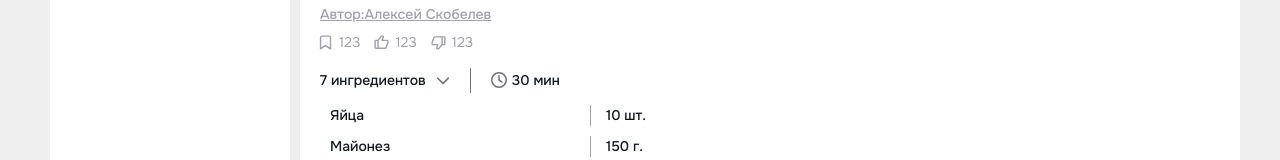
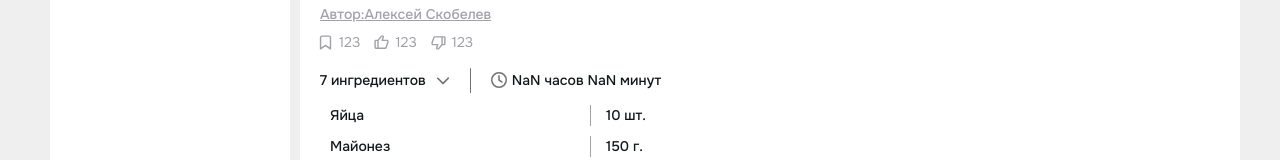
Before and after one commit to TheAndrey777/povarenok, a React (Vite) app in the folder frontend/: page /recipe in a window 1280 px wide. Shown: the part 585-745 px from the top of the page. Built offline with nearby package versions, Linux system fonts and the light colour scheme; no server answers.

Commit message:
fix(frontend): time recipe

```diff
--- a/frontend/src/views/favourites/FavouriteItem.tsx
+++ b/frontend/src/views/favourites/FavouriteItem.tsx
@@ -24,7 +24,7 @@ interface FavouriteItemProps {
   dislike: number;
   favourites: number;
   ingredients: ingredient[];
-  time: string;
+  time: number;
   manual: string;
 }
 
@@ -38,7 +38,7 @@ const FavouriteItem: React.FC<FavouriteItemProps> = ({
   dislike = 0,
   favourites = 0,
   ingredients = [],
-  time = "",
+  time = 0,
   manual = "",
 }) => {
   const navigate = useNavigate();
@@ -51,6 +51,25 @@ const FavouriteItem: React.FC<FavouriteItemProps> = ({
       return n + " ингредиента";
     }
     return n + " ингредиентов";
+  };
+
+  const getHour = (n: number) => {
+    if (n == 0) return "";
+    if (n % 10 === 1 && n % 100 !== 11) return n + " час";
+    if (n % 10 >= 2 && n % 10 <= 4 && (n % 100 < 10 || n % 100 >= 20))
+      return n + " часа";
+    return n + " часов";
+  };
+  const getMinute = (n: number) => {
+    if (n == 0) return "";
+    if (n % 10 === 1 && n % 100 !== 11) return n + " минута";
+    if (n % 10 >= 2 && n % 10 <= 4 && (n % 100 < 10 || n % 100 >= 20))
+      return n + " минуты";
+    return n + " минут";
+  };
+
+  const getTime = (n: number) => {
+    return getHour(Math.floor(n / 60)) + " " + getMinute(n % 60);
   };
 
   return (
@@ -100,7 +119,9 @@ const FavouriteItem: React.FC<FavouriteItemProps> = ({
           </div>
           <span className="h-[25px] w-[1px] bg-default-500 rounded-full mx-[5px]"></span>
           <FaRegClock className="ml-[5px] text-default-500 h-[16px] w-[16px]" />
-          <div className=" text-[14px] font-medium ml-[5px]">{time}</div>
+          <div className=" text-[14px] font-medium ml-[5px]">
+            {getTime(time)}
+          </div>
         </div>
       </div>
 
--- a/frontend/src/views/recipe-list/RecipeItem.tsx
+++ b/frontend/src/views/recipe-list/RecipeItem.tsx
@@ -31,7 +31,7 @@ interface RecipeItemProps {
   dislike: number;
   favourites: number;
   ingredients: ingredient[];
-  time: string;
+  time: number;
   manual: string;
   favourite: boolean;
 }
@@ -46,7 +46,7 @@ const RecipeItem: React.FC<RecipeItemProps> = ({
   dislike = 123,
   favourites = 123,
   ingredients = [],
-  time = "30 мин",
+  time = 30,
   manual = "",
   favourite = false,
 }) => {
@@ -63,6 +63,25 @@ const RecipeItem: React.FC<RecipeItemProps> = ({
       return n + " ингредиента";
     }
     return n + " ингредиентов";
+  };
+
+  const getHour = (n: number) => {
+    if (n == 0) return "";
+    if (n % 10 === 1 && n % 100 !== 11) return n + " час";
+    if (n % 10 >= 2 && n % 10 <= 4 && (n % 100 < 10 || n % 100 >= 20))
+      return n + " часа";
+    return n + " часов";
+  };
+  const getMinute = (n: number) => {
+    if (n == 0) return "";
+    if (n % 10 === 1 && n % 100 !== 11) return n + " минута";
+    if (n % 10 >= 2 && n % 10 <= 4 && (n % 100 < 10 || n % 100 >= 20))
+      return n + " минуты";
+    return n + " минут";
+  };
+
+  const getTime = (n: number) => {
+    return getHour(Math.floor(n / 60)) + " " + getMinute(n % 60);
   };
 
   return (
@@ -112,7 +131,9 @@ const RecipeItem: React.FC<RecipeItemProps> = ({
           </div>
           <span className="h-[25px] w-[1px] bg-default-500 rounded-full mx-[5px]"></span>
           <FaRegClock className="ml-[5px] text-default-500 h-[16px] w-[16px]" />
-          <div className=" text-[14px] font-medium ml-[5px]">{time}</div>
+          <div className=" text-[14px] font-medium ml-[5px]">
+            {getTime(time)}
+          </div>
         </div>
       </div>
 
--- a/frontend/src/views/recipe/Recipe.tsx
+++ b/frontend/src/views/recipe/Recipe.tsx
@@ -14,6 +14,25 @@ const Recipe = () => {
       return n + " ингредиента";
     }
     return n + " ингредиентов";
+  };
+
+  const getHour = (n: number) => {
+    if (n == 0) return "";
+    if (n % 10 === 1 && n % 100 !== 11) return n + " час";
+    if (n % 10 >= 2 && n % 10 <= 4 && (n % 100 < 10 || n % 100 >= 20))
+      return n + " часа";
+    return n + " часов";
+  };
+  const getMinute = (n: number) => {
+    if (n == 0) return "";
+    if (n % 10 === 1 && n % 100 !== 11) return n + " минута";
+    if (n % 10 >= 2 && n % 10 <= 4 && (n % 100 < 10 || n % 100 >= 20))
+      return n + " минуты";
+    return n + " минут";
+  };
+
+  const getTime = (n: number) => {
+    return getHour(Math.floor(n / 60)) + " " + getMinute(n % 60);
   };
 
   return (
@@ -68,7 +87,7 @@ const Recipe = () => {
         </div>
         <span className="h-[25px] w-[1px] bg-default-500 rounded-full mx-[15px]"></span>
         <FaRegClock className="ml-[5px] text-default-500 h-[16px] w-[16px]" />
-        <div className=" text-[14px] ml-[5px]">{recipe.time}</div>
+        <div className=" text-[14px] ml-[5px]">{getTime(recipe.time)}</div>
       </div>
 
       {/* ingredients */}
```
